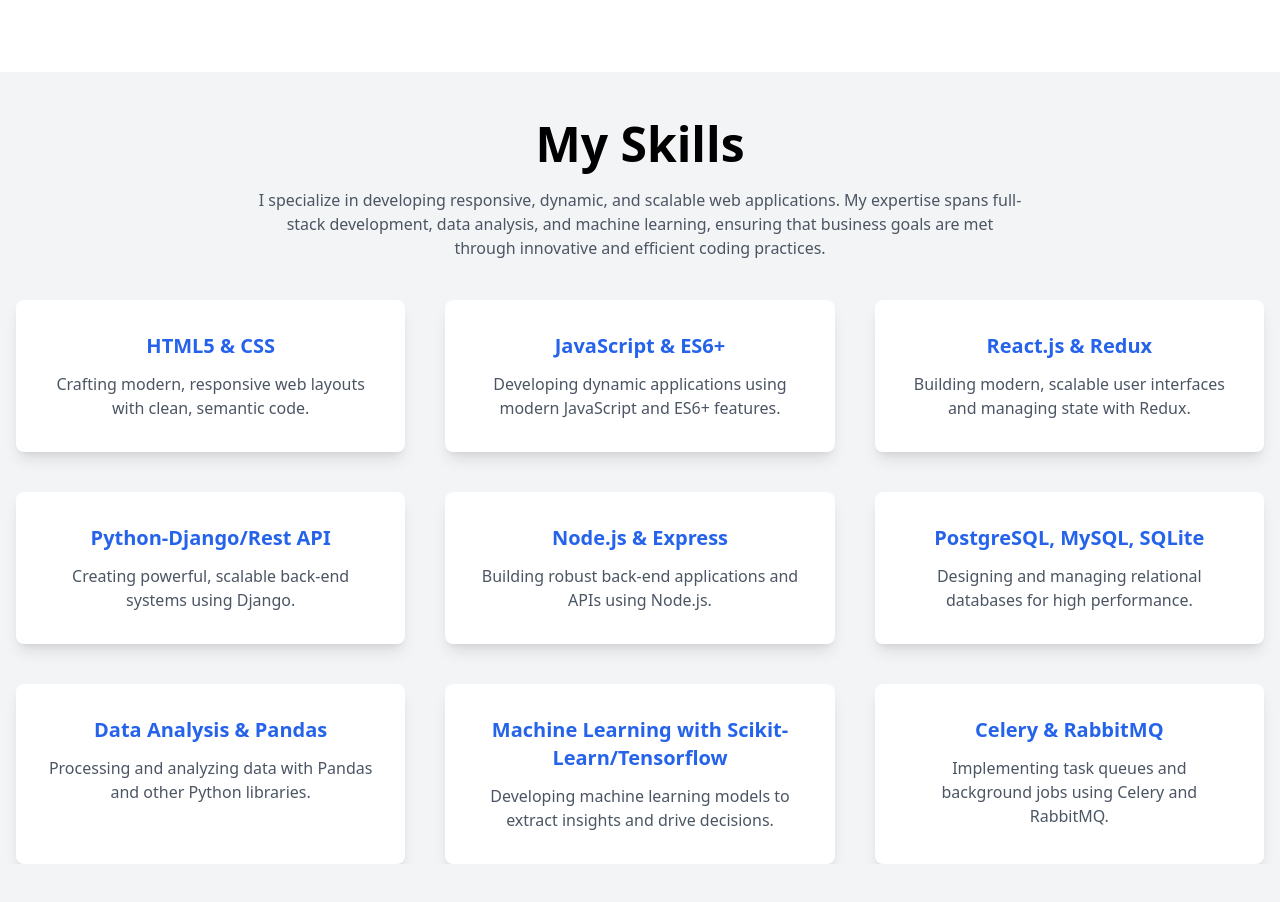
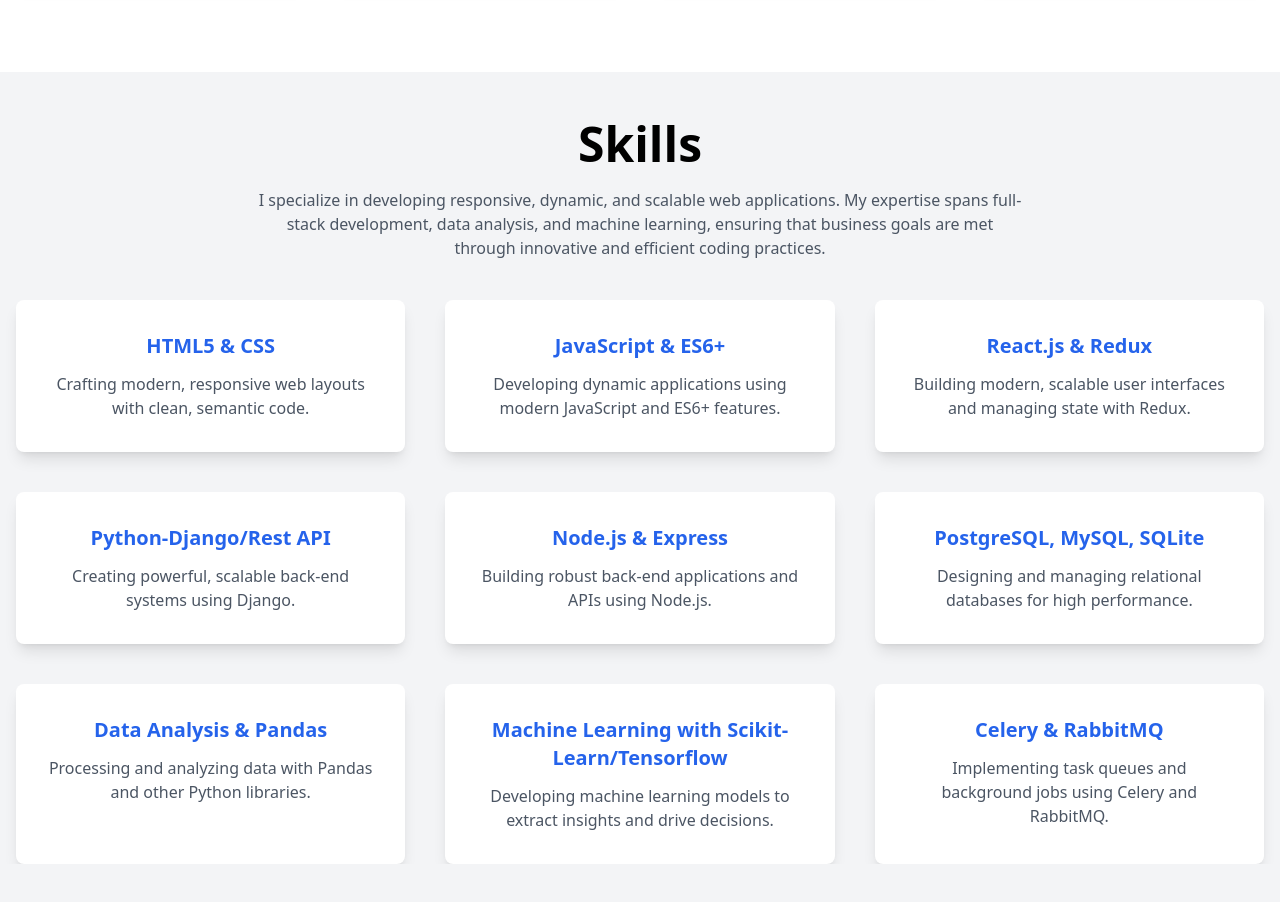
Before and after one commit to YENG-SEBASTIAN/website, a React (Create React App) app: page / in a window 1280 px wide. Shown: the part 1720-2622 px from the top of the page. Built offline with nearby package versions, Linux system fonts and the light colour scheme.

Commit message:
dotenv configured

```diff
--- a/src/components/Footer.jsx
+++ b/src/components/Footer.jsx
@@ -32,10 +32,10 @@ const Footer = () => {
 
     emailjs
       .send(
-        process.env.REACT_APP_EMAILJS_SERVICE_ID,
-        process.env.REACT_APP_EMAILJS_TEMPLATE_ID,
+        'service_q8v57gh',
+        'template_zoaro9b',
         formData,
-        process.env.REACT_APP_EMAILJS_PUBLIC_KEY
+        'nROTp691s-KD-RMUJ'
       )
       .then((result) => {
         setStatusMessage('Message sent successfully!');
--- a/src/components/SkillsSection.jsx
+++ b/src/components/SkillsSection.jsx
@@ -5,7 +5,7 @@ const SkillsSection = () => {
     <section className="ftco-section mt-16 mb-16 bg-gray-100 py-12" id="skills-section">
       <div className="container mx-auto px-4">
         <div className="pb-10 text-center">
-          <h1 className="text-4xl md:text-5xl font-bold mb-5">My Skills</h1>
+          <h1 className="text-4xl md:text-5xl font-bold mb-5">Skills</h1>
           <p className="text-gray-600 max-w-3xl mx-auto">
             I specialize in developing responsive, dynamic, and scalable web applications. My expertise spans full-stack development, data analysis, and machine learning, ensuring that business goals are met through innovative and efficient coding practices.
           </p>
```
Also changed, not shown: 1 other file (tests, documents, lock files or other folders).
